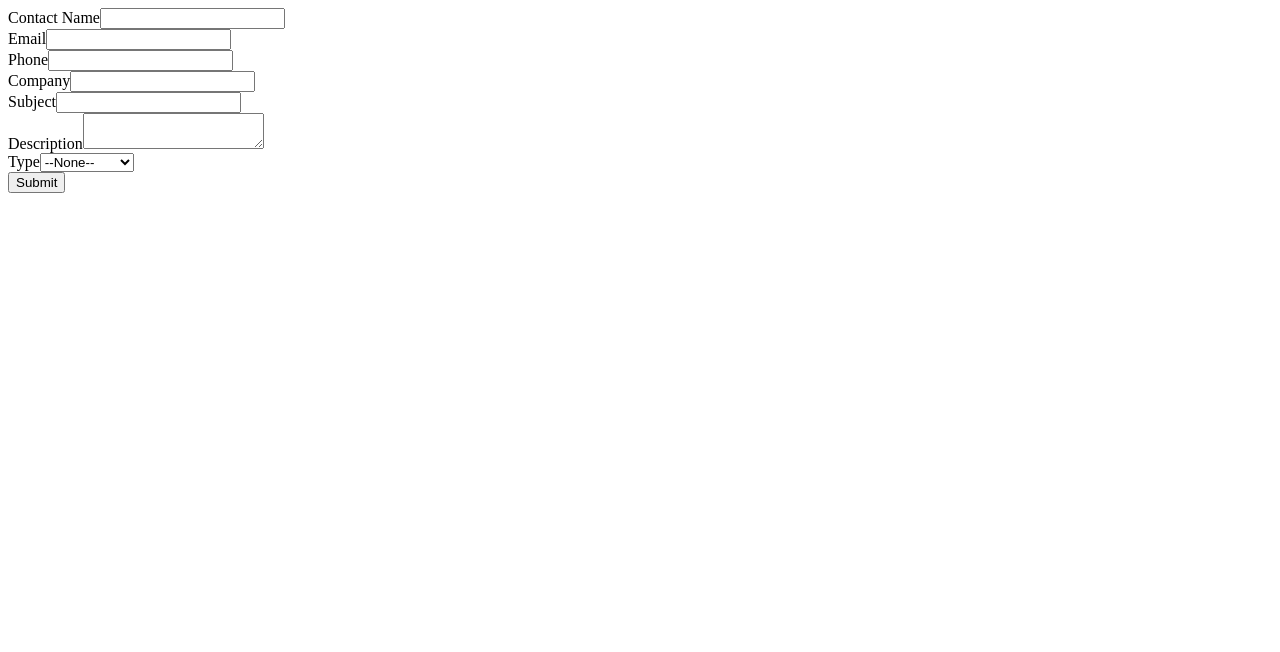
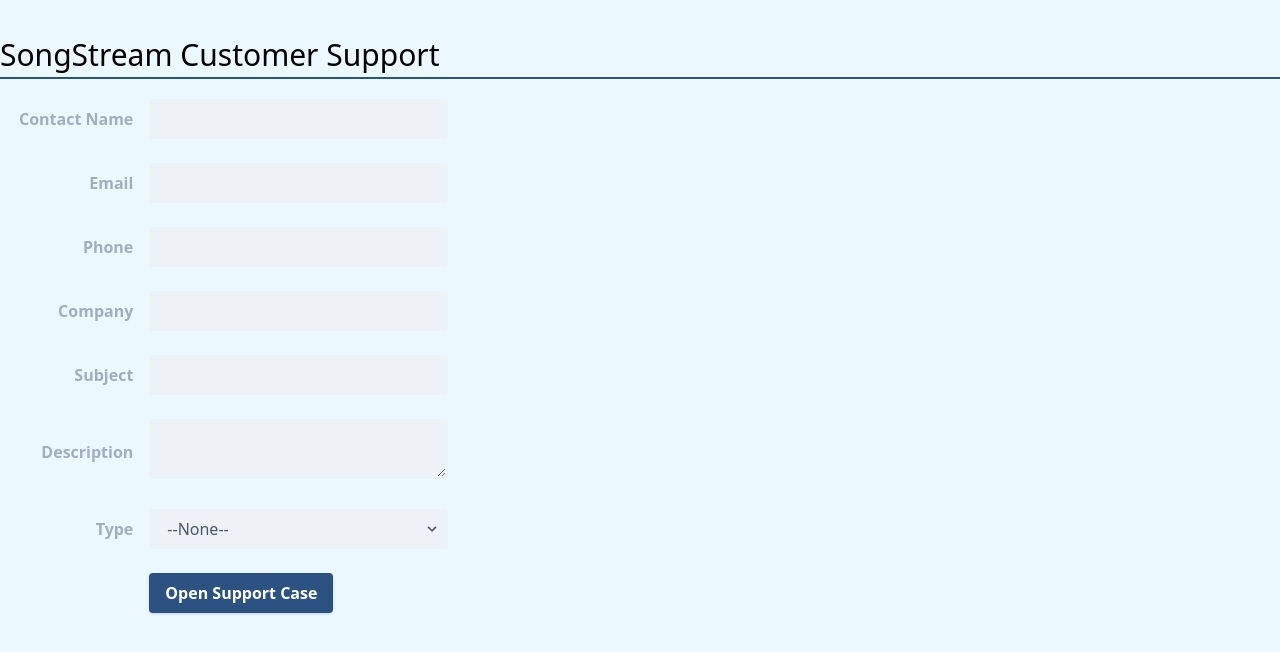
Before and after one commit to djthompson/tj, a plain HTML site: page case.html in a window 1280 px wide. Drawn offline with nearby package versions, Linux system fonts and the light colour scheme.

Commit message:
tailwind changes

```diff
--- a/case.html
+++ b/case.html
@@ -1,48 +1,122 @@
+<!DOCTYPE html>
 <html>
   <head>
-<!--  ----------------------------------------------------------------------  -->
-<!--  NOTE: Please add the following <META> element to your page <HEAD>.      -->
-<!--  If necessary, please modify the charset parameter to specify the        -->
-<!--  character set of your HTML page.                                        -->
-<!--  ----------------------------------------------------------------------  -->
+  <meta charset="UTF-8">
+  <META HTTP-EQUIV="Content-type" CONTENT="text/html; charset=UTF-8">
+  <meta name="viewport" content="width=device-width,initial-scale=1">
+  <title>Submit a Case to SongStream</title>
+  <meta name="author" content="name">
+  <meta name="description" content="description here">
+  <meta name="keywords" content="keywords,here">
+  <!-- <link href="https://unpkg.com/tailwindcss@^1.0/dist/tailwind.min.css" rel="stylesheet"> -->
+  <link href="https://cdn.jsdelivr.net/npm/tailwindcss/dist/tailwind.min.css" rel="stylesheet">
+  </head>
 
-<META HTTP-EQUIV="Content-type" CONTENT="text/html; charset=UTF-8">
-</head>
-<body>
-<!--  ----------------------------------------------------------------------  -->
-<!--  NOTE: Please add the following <FORM> element to your page.             -->
-<!--  ----------------------------------------------------------------------  -->
+  <body class="bg-blue-100">
+    <div class="container mx-auto">
+      <h1 class="mt-8 mb-5 text-3xl border-blue-800 border-b-2">SongStream Customer Support</h1>
 
-<form action="https://webto.salesforce.com/servlet/servlet.WebToCase?encoding=UTF-8" method="POST">
-
+      <form class="w-full max-w-md" action="https://webto.salesforce.com/servlet/servlet.WebToCase?encoding=UTF-8" method="POST">
         <input type=hidden name="orgid" value="00D3k000000vS0V">
         <input type=hidden name="retURL" value="http://www.google.com">
-
-<!--  ----------------------------------------------------------------------  -->
-<!--  NOTE: These fields are optional debugging elements. Please uncomment    -->
-<!--  these lines if you wish to test in debug mode.                          -->
         <!-- <input type="hidden" name="debug" value=1>     -->
         <!-- <input type="hidden" name="debugEmail" value="dthompson7@gmail.com">   -->
-<!--  ----------------------------------------------------------------------  -->
+        <div class="md:flex md:items-center mb-6">
+          <div class="md:w-1/3">
+            <label class="block text-gray-500 font-bold md:text-right mb-1 md:mb-0 pr-4" for="name">
+              Contact Name
+            </label>
+          </div>
+          <div class="md:w-2/3">
+            <input class="bg-gray-200 appearance-none border-2 border-gray-200 rounded w-full py-2 px-4 text-gray-700 leading-tight focus:outline-none focus:bg-white focus:border-blue-500" id="name" maxlength="80" name="name" type="text"/>
+          </div>
+        </div>
 
-<label for="name">Contact Name</label><input  id="name" maxlength="80" name="name" size="20" type="text" /><br>
+        <div class="md:flex md:items-center mb-6">
+          <div class="md:w-1/3">
+            <label class="block text-gray-500 font-bold md:text-right mb-1 md:mb-0 pr-4" for="email">
+              Email
+            </label>
+          </div>
+          <div class="md:w-2/3">
+            <input class="bg-gray-200 appearance-none border-2 border-gray-200 rounded w-full py-2 px-4 text-gray-700 leading-tight focus:outline-none focus:bg-white focus:border-blue-500" id="email" maxlength="80" name="email" type="text"/>
+          </div>
+        </div>
 
-<label for="email">Email</label><input  id="email" maxlength="80" name="email" size="20" type="text" /><br>
+        <div class="md:flex md:items-center mb-6">
+          <div class="md:w-1/3">
+            <label class="block text-gray-500 font-bold md:text-right mb-1 md:mb-0 pr-4" for="phone">
+              Phone
+            </label>
+          </div>
+          <div class="md:w-2/3">
+            <input class="bg-gray-200 appearance-none border-2 border-gray-200 rounded w-full py-2 px-4 text-gray-700 leading-tight focus:outline-none focus:bg-white focus:border-blue-500" id="phone" maxlength="40" name="phone" type="text"/>
+          </div>
+        </div>
 
-<label for="phone">Phone</label><input  id="phone" maxlength="40" name="phone" size="20" type="text" /><br>
+        <div class="md:flex md:items-center mb-6">
+          <div class="md:w-1/3">
+            <label class="block text-gray-500 font-bold md:text-right mb-1 md:mb-0 pr-4" for="company">
+              Company
+            </label>
+          </div>
+          <div class="md:w-2/3">
+            <input class="bg-gray-200 appearance-none border-2 border-gray-200 rounded w-full py-2 px-4 text-gray-700 leading-tight focus:outline-none focus:bg-white focus:border-blue-500" id="company" maxlength="80" name="company" type="text"/>
+          </div>
+        </div>
 
-<label for="company">Company</label><input  id="company" maxlength="80" name="company" size="20" type="text" /><br>
+        <div class="md:flex md:items-center mb-6">
+          <div class="md:w-1/3">
+            <label class="block text-gray-500 font-bold md:text-right mb-1 md:mb-0 pr-4" for="subject">
+              Subject
+            </label>
+          </div>
+          <div class="md:w-2/3">
+            <input class="bg-gray-200 appearance-none border-2 border-gray-200 rounded w-full py-2 px-4 text-gray-700 leading-tight focus:outline-none focus:bg-white focus:border-blue-500" id="subject" maxlength="80" name="subject" type="text"/>
+          </div>
+        </div>
 
-<label for="subject">Subject</label><input  id="subject" maxlength="80" name="subject" size="20" type="text" /><br>
+        <div class="md:flex md:items-center mb-6">
+          <div class="md:w-1/3">
+            <label class="block text-gray-500 font-bold md:text-right mb-1 md:mb-0 pr-4" for="description">
+              Description
+            </label>
+          </div>
+          <div class="md:w-2/3">
+            <textarea class="bg-gray-200 appearance-none border-2 border-gray-200 rounded w-full py-2 px-4 text-gray-700 leading-tight focus:outline-none focus:bg-white focus:border-blue-500" name="description">
+            </textarea>
+          </div>
+        </div>
 
-<label for="description">Description</label><textarea name="description"></textarea><br>
-
-<label for="type">Type</label><select  id="type" name="type"><option value="">--None--</option><option value="Payment">Payment</option>
+        <div class="md:flex md:items-center mb-6">
+          <div class="md:w-1/3">
+            <label class="block text-gray-500 font-bold md:text-right mb-1 md:mb-0 pr-4" for="type">
+              Type
+            </label>
+          </div>
+          <div class="md:w-2/3 relative">
+            <select class="bg-gray-200 appearance-none border-2 border-gray-200 rounded w-full py-2 px-4 text-gray-700 leading-tight focus:outline-none focus:bg-white focus:border-blue-500"id="type" name="type">
+              <option value="">--None--</option>
+              <option value="Payment">Payment</option>
               <option value="Registration">Registration</option>
               <option value="Other">Other</option>
-</select><br>
+            </select>
+            <div class="pointer-events-none absolute inset-y-0 right-0 flex items-center px-2 text-gray-700">
+             <svg class="fill-current h-4 w-4" xmlns="http://www.w3.org/2000/svg" viewBox="0 0 20 20"><path d="M9.293 12.95l.707.707L15.657 8l-1.414-1.414L10 10.828 5.757 6.586 4.343 8z"/></svg>
+           </div>
+          </div>
+        </div>
 
-<input type="submit" name="submit">
+        <div class="md:flex md:items-center">
+          <div class="md:w-1/3"></div>
+          <div class="md:w-2/3">
+            <button class="shadow bg-blue-800 hover:bg-blue-400 focus:shadow-outline focus:outline-none text-white font-bold py-2 px-4 rounded" type="button">
+            Open Support Case
+            </button>
+          </div>
+        </div>
 
       </form>
+    </div>
   </body>
+</html>
```
Lines whose indentation alone changed are shown as unchanged.
